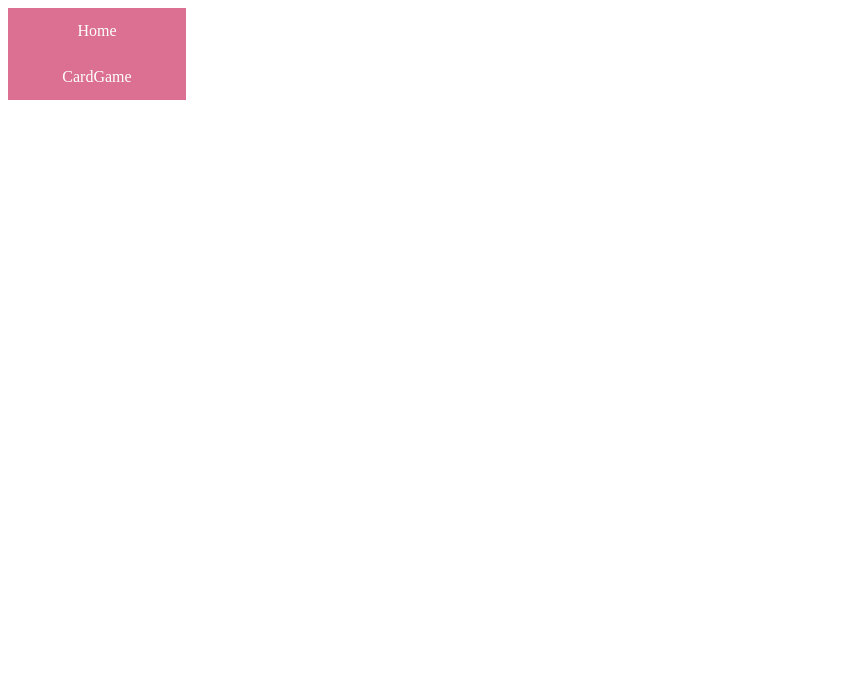
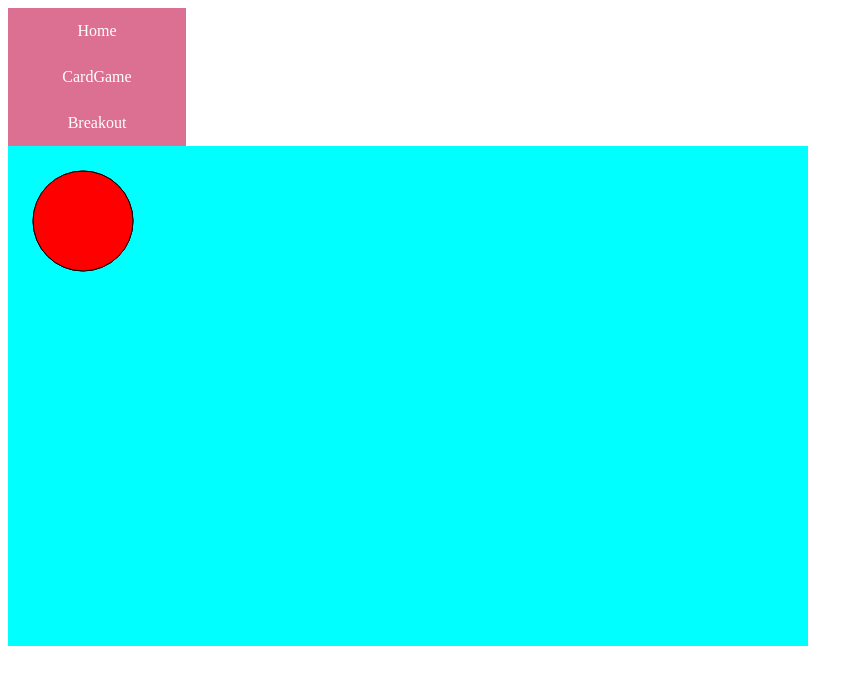
Before and after one commit to ItsMeLukeboi/2023Syksy_CardGame, a React (Vite) app in the folder 2023Syksy_CardGame/: page /breakout in a window 1280 px wide. Before the commit this address had no page. Shown: the top 684 px of the page, without its empty margins (0-863 px from the left). Built offline with nearby package versions, Linux system fonts and the light colour scheme.

Commit message:
breakout aloitus, canvas +pallo

```diff
--- a/2023Syksy_CardGame/src/App.css
+++ b/2023Syksy_CardGame/src/App.css
@@ -91,3 +91,7 @@ a:link, a:visited{
 a:hover, a:active{
     background-color: black;
 }
+
+#canvas{
+    background-color: aqua;
+}
--- a/2023Syksy_CardGame/src/App.jsx
+++ b/2023Syksy_CardGame/src/App.jsx
@@ -3,6 +3,7 @@ import React from 'react'
 import { BrowserRouter as Router, Routes, Route, Link } from 'react-router-dom'
 import Home from './components/Koti'
 import CardGame from './components/cardgame/Cardgame'
+import Breakout from './components/breakout/breakout'
 
 export default function App(){
   return(
@@ -16,12 +17,16 @@ export default function App(){
             <li>
               <Link to="/cardgame">CardGame</Link>
             </li>
+            <li>
+              <Link to="/breakout">Breakout</Link>
+            </li>
           </ul>
         </nav>
       </div>
       <Routes>
         <Route path="/" element={<Home />} />
         <Route path="/cardgame" element={<CardGame/>}/>
+        <Route path="/breakout" element={<Breakout/>}/>
       </Routes>
     </Router>
   );
--- /dev/null
+++ b/2023Syksy_CardGame/src/components/breakout/breakout.jsx
@@ -0,0 +1,24 @@
+import { useRef, useEffect } from "react";
+
+export default function Breakout(){
+    const canvasRef = useRef(null)
+
+    useEffect (()=>{
+        const canvas = canvasRef.current;
+        const ctx = canvas.getContext('2d');
+       // ctx.style = "green";
+      //  ctx.fillRect(10,10,150,100);
+      ctx.beginPath();
+      ctx.fillStyle = "red";
+      ctx.arc(75,75,50,0,2 * Math.PI);
+      ctx.storkeStyle = "black";
+      ctx.lineWidth = 1;
+      ctx.fill();
+      ctx.stroke();
+    }, [])
+
+    return(
+        <canvas id="canvas" ref={canvasRef} height="500" width="800" />
+
+    );
+}
```
